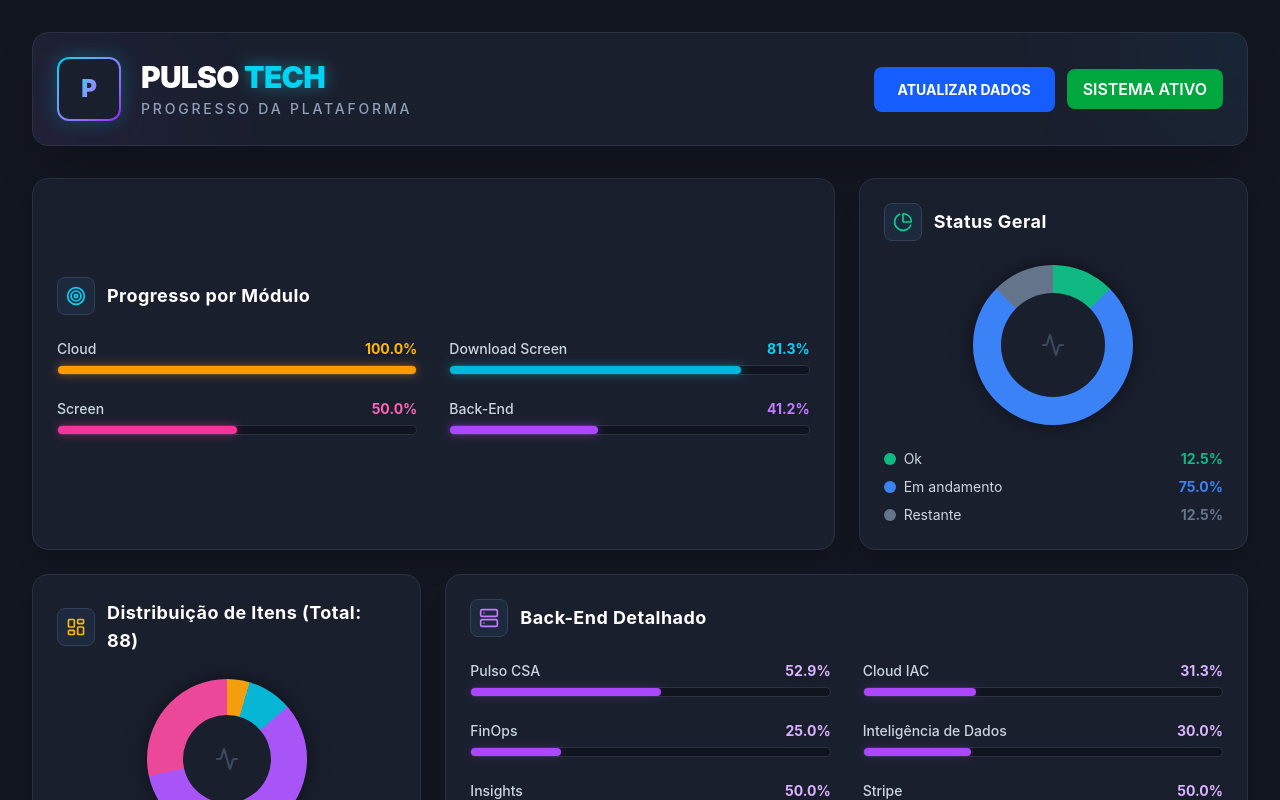
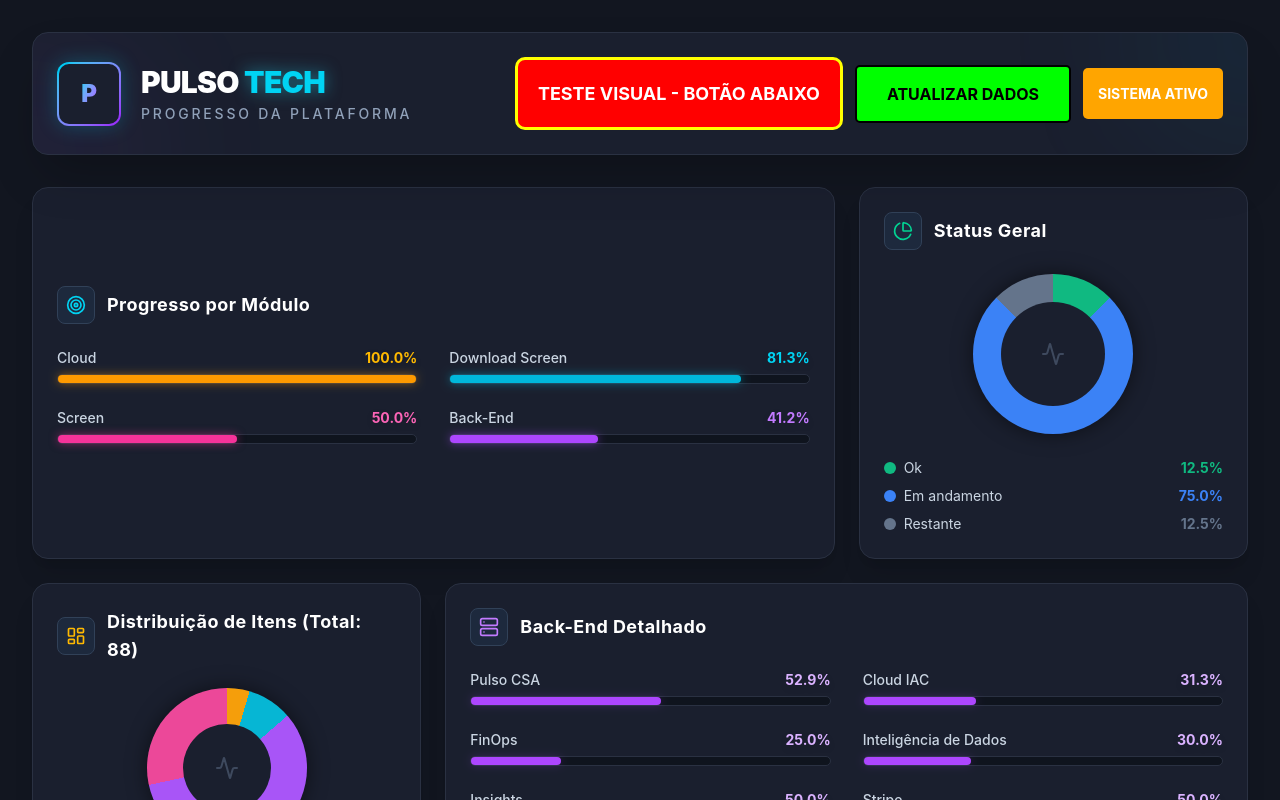
Before and after one commit to olorenzocarvalho/dashboard-progresso, a React (Vite) app: page / in a window 1280 px wide. Shown: the top 800 px of the page. Built offline with nearby package versions, Linux system fonts and the light colour scheme; no server answers.

Commit message:
Add impossible-to-miss test elements - bright colors and large sizes

```diff
--- a/src/App.tsx
+++ b/src/App.tsx
@@ -306,20 +306,49 @@
         </div>
 
         <div className="mt-6 md:mt-0 flex items-center gap-3 z-10">
+          {/* Elemento de teste - impossível de não ver */}
+          <div style={{
+            backgroundColor: 'red',
+            color: 'white',
+            padding: '20px',
+            fontSize: '18px',
+            fontWeight: 'bold',
+            border: '3px solid yellow',
+            borderRadius: '10px'
+          }}>
+            TESTE VISUAL - BOTÃO ABAIXO
+          </div>
+
           {/* Botão Atualizar - versão ultra simplificada */}
           <button
             onClick={() => {
               console.log('Botão clicado!');
               window.location.reload();
             }}
-            className="px-6 py-3 bg-blue-600 text-white rounded-lg font-bold hover:bg-blue-700 transition-colors"
-            style={{fontSize: '14px', minWidth: '150px'}}
+            style={{
+              backgroundColor: 'lime',
+              color: 'black',
+              padding: '15px 30px',
+              fontSize: '16px',
+              fontWeight: 'bold',
+              border: '2px solid black',
+              borderRadius: '5px',
+              cursor: 'pointer',
+              minWidth: '200px'
+            }}
           >
             ATUALIZAR DADOS
           </button>
 
           {/* Status simples */}
-          <div className="px-4 py-2 bg-green-600 text-white rounded-lg font-semibold">
+          <div style={{
+            backgroundColor: 'orange',
+            color: 'white',
+            padding: '15px',
+            fontSize: '14px',
+            fontWeight: 'bold',
+            borderRadius: '5px'
+          }}>
             SISTEMA ATIVO
           </div>
         </div>
```
